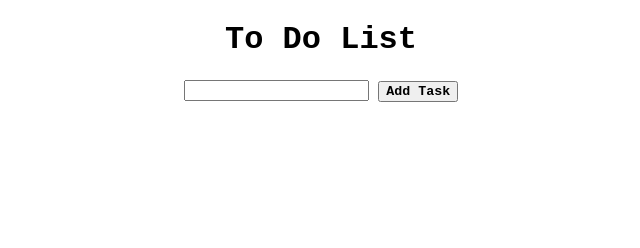
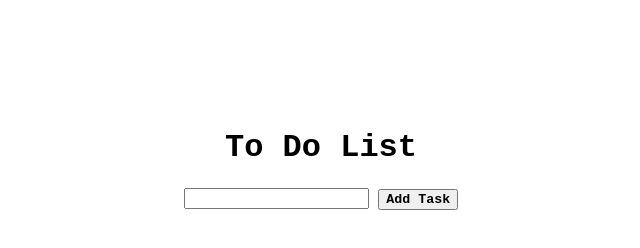
Before and after one commit to bcus789/To-Do-Refresh, a plain HTML site: page index.html in a window 1280 px wide. Shown: the whole page, without its empty margins (319-959 px from the left). Drawn offline with Linux system fonts and the light colour scheme.

Commit message:
added padding to body

```diff
--- a/style.css
+++ b/style.css
@@ -2,7 +2,8 @@
     margin-right: 5px;
 }
 body{
-    font-family: 'Courier New', Courier, monospace
+    font-family: 'Courier New', Courier, monospace;
+    padding-top: 100px;
 }
 #list-el{
 margin-left: -23px;
```
